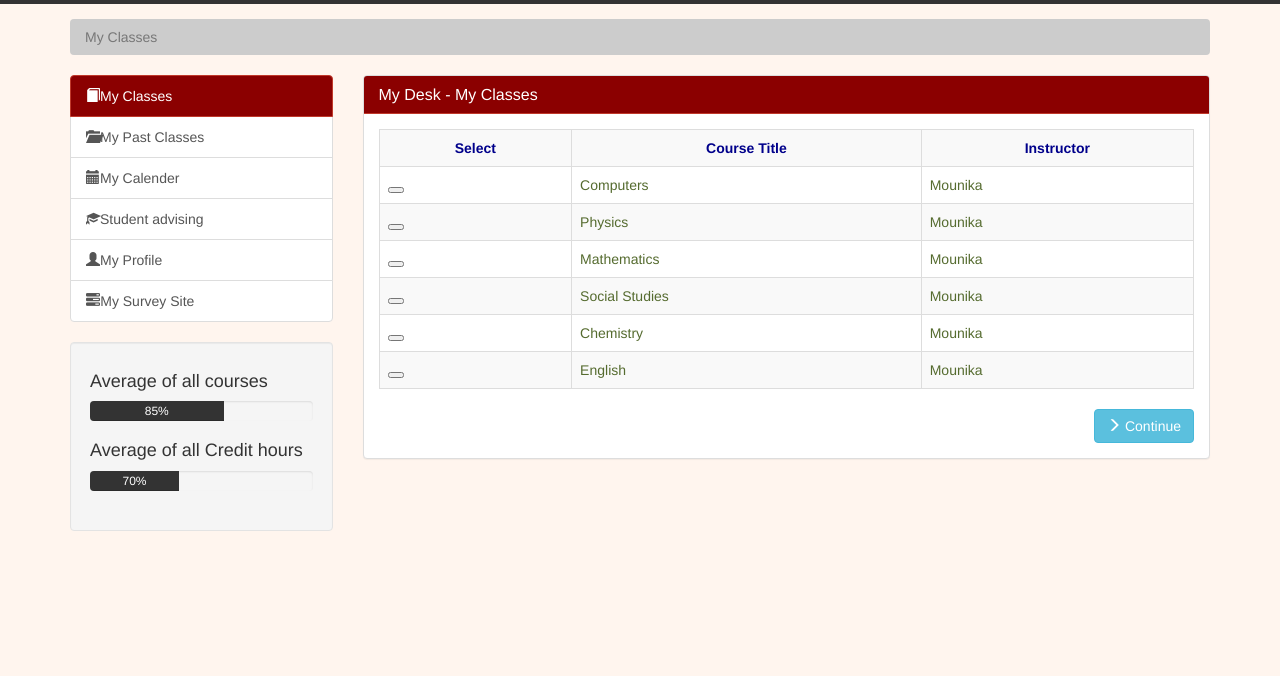
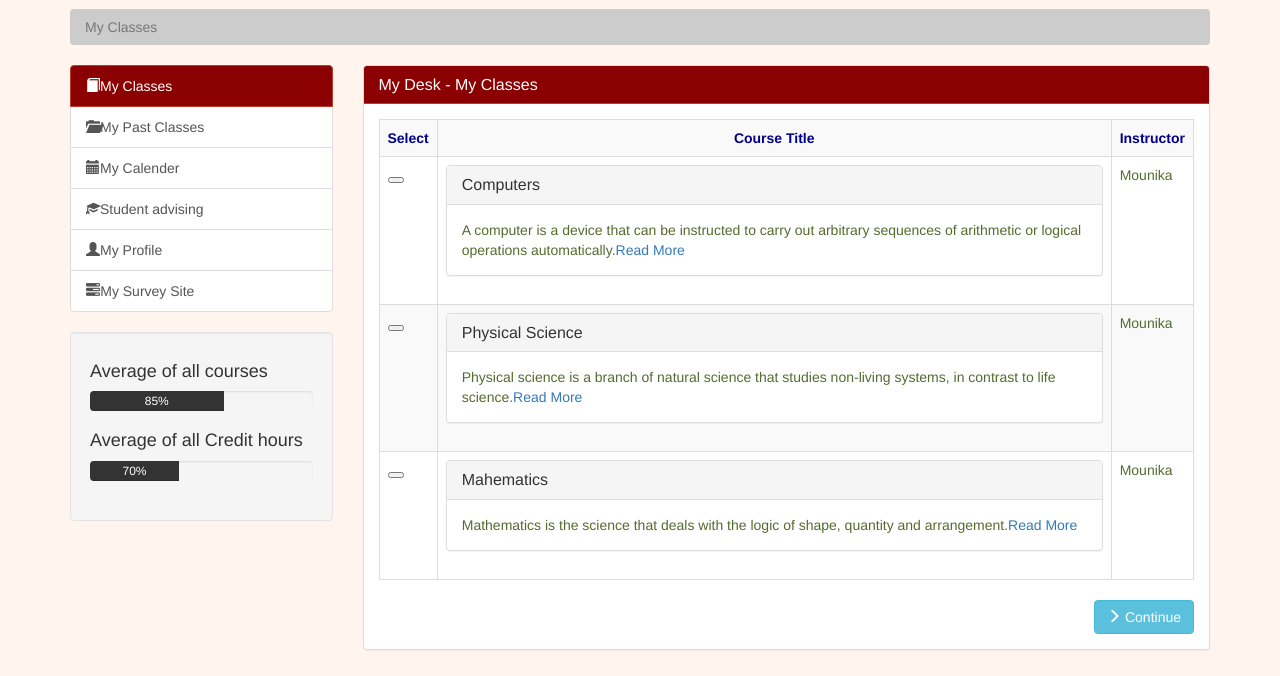
Before and after one commit to Mounikarula/Dashboard, a plain HTML site: page index.html in a window 1280 px wide. Shown: the part 124-800 px from the top of the page. Drawn offline with nearby package versions, Linux system fonts and the light colour scheme.

Commit message:
modifications made to the coursetitle section by adding paragraph and link to it

```diff
--- a/index.html
+++ b/index.html
@@ -46,10 +46,9 @@
               <span class="caret"></span>
             </button>
             <ul class="dropdown-menu" aria-labelledby="dropdownMenu1">
+              <li><a href="#">Email</a></li>
               <li><a href="#">Live Chat</a></li>
-              <li><a href="#">Email</a></li>
               <li><a href="#">Instructions Book</a></li>
-              <li><a href="#">Shortcuts</a></li>
             </ul>
           </div>
         </div>
@@ -108,29 +107,71 @@
                 </tr>
                 <tr>
                   <td><button type="radio"></button></td>
-                  <td>Computers</td>
+                  <td>
+                    <div class="wrapper">
+                      <div class="panel-group" id="accordian" role="tablist" aria-multiselectable="true">
+                        <div class="panel panel-default">
+                          <div class="panel-heading" role="tab" id="headingOne">
+                            <h3 class="panel-title">
+                              <a data-toggle="collapse" data-parent="#accordian" href="#collapseOne" aria-expanded="true" aria-controls="collapseOne">Computers</a>
+                            </h3>
+                          </div>
+                          <div id="collapseOne" class="panel-collapse collapse in" role="tabpanel" aria-labelledby="headingOne">
+                            <div class="panel-body">
+                              A computer is a device that can be instructed to carry out arbitrary sequences of arithmetic or logical operations automatically.<a href="#" class="read_more">Read More</a>
+                            </div>
+                          </div>
+                        </div>
+                      </div>
+                    </div>
+                  </td>
                   <td>Mounika</td>
                 </tr>
+                <tr>
                 <td><button type="radio"></button></td>
-                  <td>Physics</td>
+                <td>
+                    <div class="wrapper">
+                      <div class="panel-group" id="accordian" role="tablist" aria-multiselectable="true">
+                        <div class="panel panel-default">
+                          <div class="panel-heading" role="tab" id="headingTwo">
+                            <h3 class="panel-title">
+                              <a data-toggle="collapse" data-parent="#accordian" href="#collapseTwo" aria-expanded="true" aria-controls="collapseTwo">Physical Science</a>
+                            </h3>
+                          </div>
+                          <div id="collapseTwo" class="panel-collapse collapse in" role="tabpanel" aria-labelledby="headingTwo">
+                            <div class="panel-body">
+                              Physical science is a branch of natural science that studies non-living systems, in contrast to life science.<a href="#" class="read_more">Read More</a>
+                            </div>
+                          </div>
+                        </div>
+                      </div>
+                    </div>
+                  </td>
                   <td>Mounika</td>
                 </tr>
+                <tr>
                 <td><button type="radio"></button></td>
-                  <td>Mathematics</td>
+                <td>
+                    <div class="wrapper">
+                      <div class="panel-group" id="accordian" role="tablist" aria-multiselectable="true">
+                        <div class="panel panel-default">
+                          <div class="panel-heading" role="tab" id="headingThree">
+                            <h3 class="panel-title">
+                              <a data-toggle="collapse" data-parent="#accordian" href="#collapseThree" aria-expanded="true" aria-controls="collapseThree">Mahematics</a>
+                            </h3>
+                          </div>
+                          <div id="collapseThree" class="panel-collapse collapse in" role="tabpanel" aria-labelledby="headingThree">
+                            <div class="panel-body">
+                              Mathematics is the science that deals with the logic of shape, quantity and arrangement.<a href="#" class="read_more">Read More</a>
+                            </div>
+                          </div>
+                        </div>
+                      </div>
+                    </div>
+                  </td>
                   <td>Mounika</td>
                 </tr>
-                <td><button type="radio"></button></td>
-                  <td>Social Studies</td>
-                  <td>Mounika</td>
-                </tr>
-                <td><button type="radio"></button></td>
-                  <td>Chemistry</td>
-                  <td>Mounika</td>
-                </tr>
-                <td><button type="radio"></button></td>
-                  <td>English</td>
-                  <td>Mounika</td>
-                </tr>
+
               </table>
               <div>
                 <button type="button" class="btn btn-info pull-right">
--- a/style.css
+++ b/style.css
@@ -79,8 +79,12 @@ body {
 #header {
   background: #333333;
   color: #fff;
-  padding: 10px;
+  padding-bottom: 10px;
   margin-bottom: 15px;
+}
+
+#header .create {
+  padding-top: 25px;
 }
 
 /* section */
@@ -106,10 +110,6 @@ body {
 
 .panel-body td {
   color: darkolivegreen;
-}
-
-.panel-body button {
-  text-align: center;
 }
 
 
```
